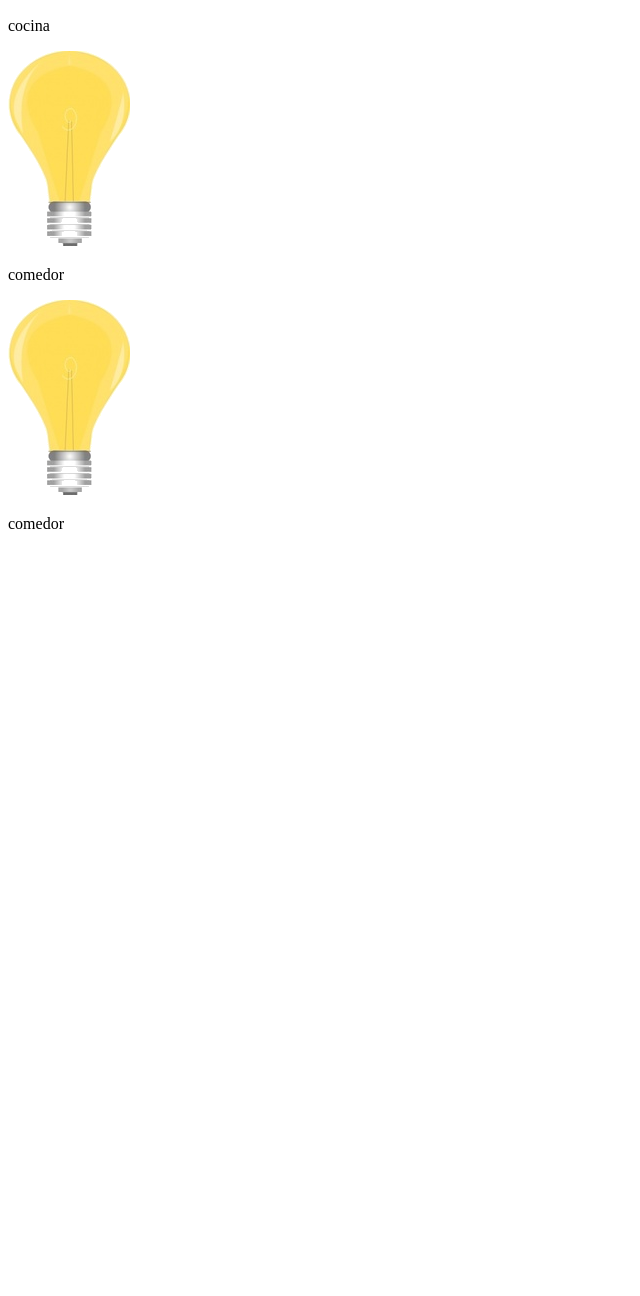
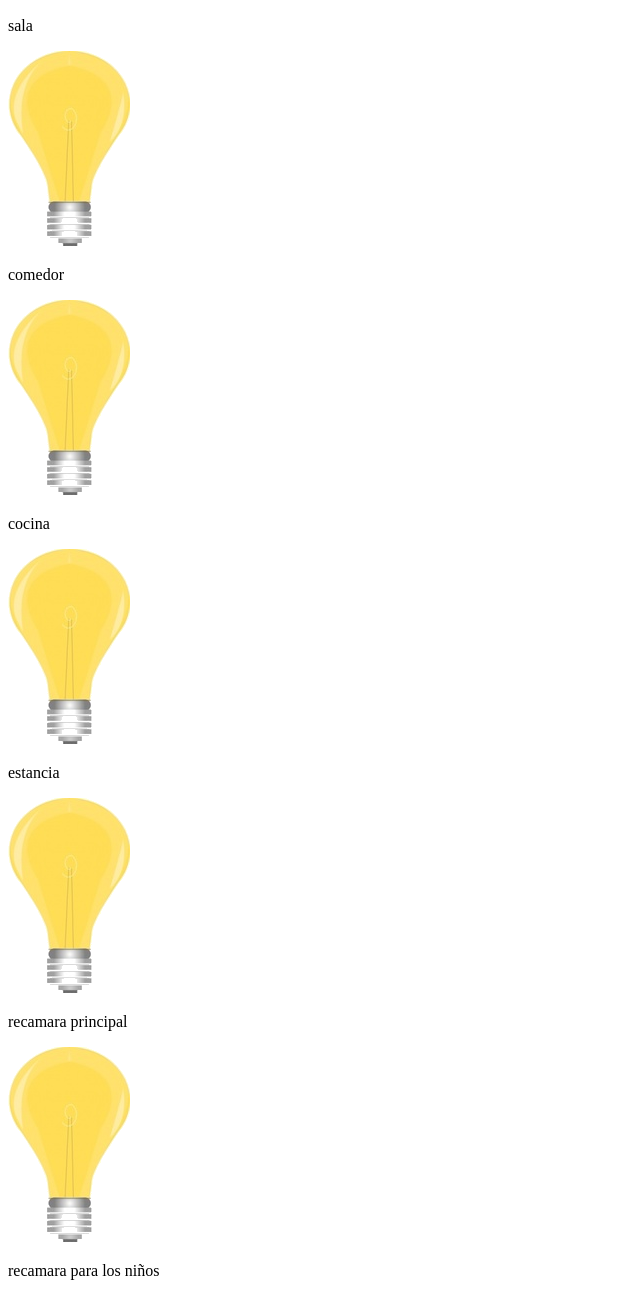
Before and after one commit to GabrielMarBarrio/clase-paradigmas, a plain HTML site: page actividad19/index.html in a window 1280 px wide. Shown: the part 206-1502 px from the top of the page, without its empty margins (0-640 px from the left). Before the commit the page ends 800 px from the top, so only its background shows below. Drawn offline with nearby package versions, Linux system fonts and the light colour scheme.

Commit message:
actividad 19

```diff
--- a/actividad19/index.html
+++ b/actividad19/index.html
@@ -9,9 +9,12 @@
 <body>
 
     <div id="app">
+        <foco lugar="sala"></foco>
+        <foco lugar="comedor"></foco>
         <foco lugar="cocina"></foco>
-        <foco lugar="comedor"></foco>
-        <foco lugar="comedor"></foco>
+        <foco lugar="estancia"></foco>
+        <foco lugar="recamara principal"></foco>
+        <foco lugar="recamara para los niños"></foco>
     </div>
 
 
```
